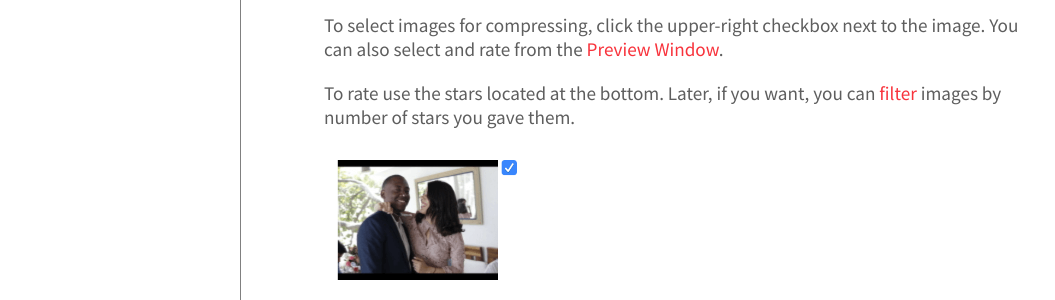
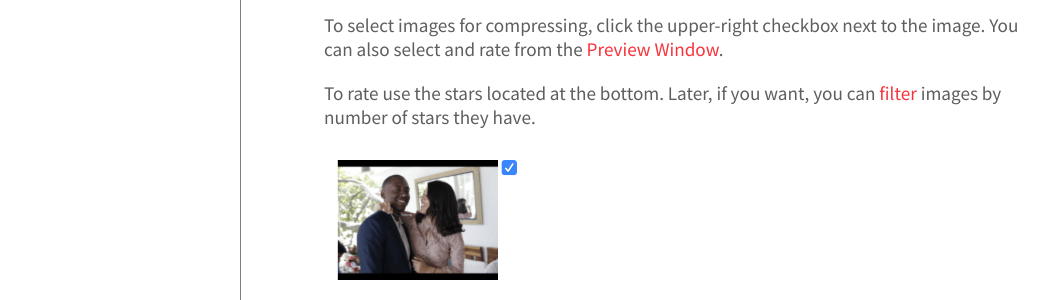
Before and after one commit to eraboapp/eraboapp.github.io, a Jekyll site: the page built from documentation/the-interface.html, in a window 1280 px wide and 900 px high, scrolled down 1052 px. Shown: the part 179-479 px from the top of the window, without its empty margins (116-1171 px from the left). Built offline with Jekyll 4.4.1, drawn with Linux system fonts in a browser that asks for light colours.

Commit message:
Update the-interface.html

```diff
--- a/documentation/the-interface.html
+++ b/documentation/the-interface.html
@@ -14,7 +14,7 @@ permalink: /docs/the-interface/
 
   <h2 id="selecting-images">Rating and Selecting Images</h2>
   <p>To select images for compressing, click the upper-right checkbox next to the image. You can also select and rate from the <a href="#preview-mode">Preview Window</a>.</p>
-  <p>To rate use the stars located at the bottom. Later, if you want, you can <a href="#filtering">filter</a> images by number of stars you gave them.</p>
+  <p>To rate use the stars located at the bottom. Later, if you want, you can <a href="#filtering">filter</a> images by number of stars they have.</p>
   <img src="/assets/images/select-one.png" alt="" width="200">
   <p>Also, you can select and deselect all images by cliking one of these options on the toolbar menu. Note that, erabo will respect any applied filter.</p>
   <img src="/assets/images/select-all.png" alt="" width="250">
```
